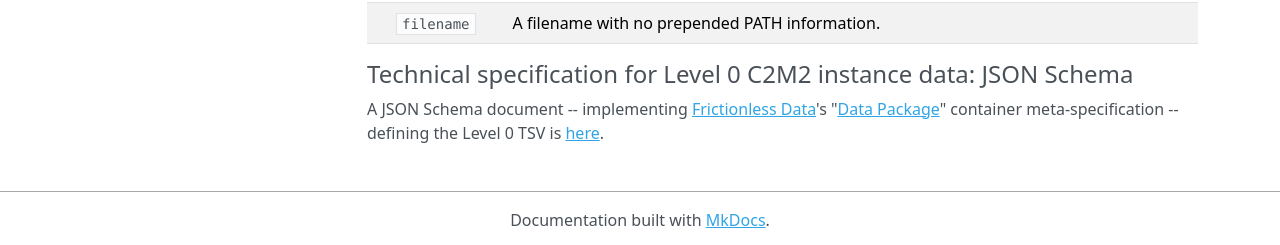
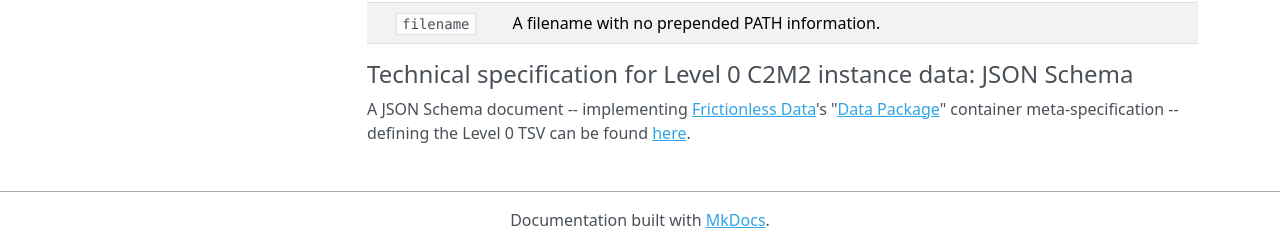
Before and after one commit to nih-cfde/published-documentation, an MkDocs documentation site: the page built from docs/spec-and-docs/C2M2-usage-guides-and-technical-documents/001-C2M2-LEVEL-0.md, in a window 1280 px wide and 900 px high, scrolled down 1456 px. Shown: the part 652-897 px from the top of the window. Built offline with MkDocs 1.6.1, drawn with Linux system fonts in a browser that asks for light colours; nearby versions of some CDN libraries.

Commit message:
Writing publish-ready Level 0 tech document

```diff
--- a/docs/spec-and-docs/C2M2-usage-guides-and-technical-documents/001-C2M2-LEVEL-0.md
+++ b/docs/spec-and-docs/C2M2-usage-guides-and-technical-documents/001-C2M2-LEVEL-0.md
@@ -47,5 +47,5 @@ accounting, querying and reporting.
 A JSON Schema document -- implementing [Frictionless
 Data](https://frictionlessdata.io/)'s "[Data
 Package](https://frictionlessdata.io/data-package/)" container meta-specification --
-defining the Level 0 TSV is
+defining the Level 0 TSV can be found
 [here](../C2M2-JSON-Schemas/C2M2_Level_0.datapackage.json).
```
